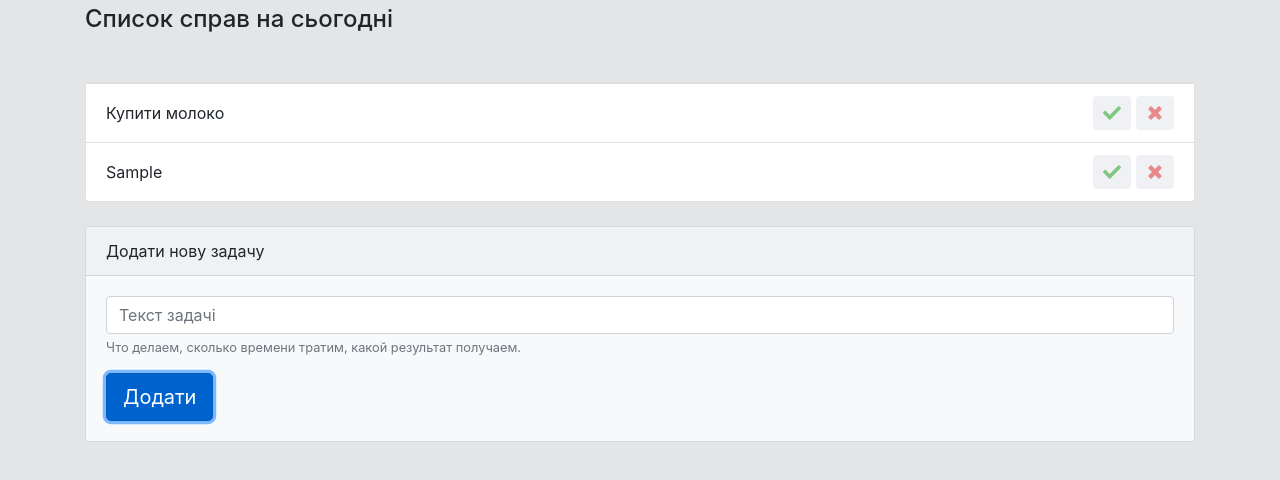
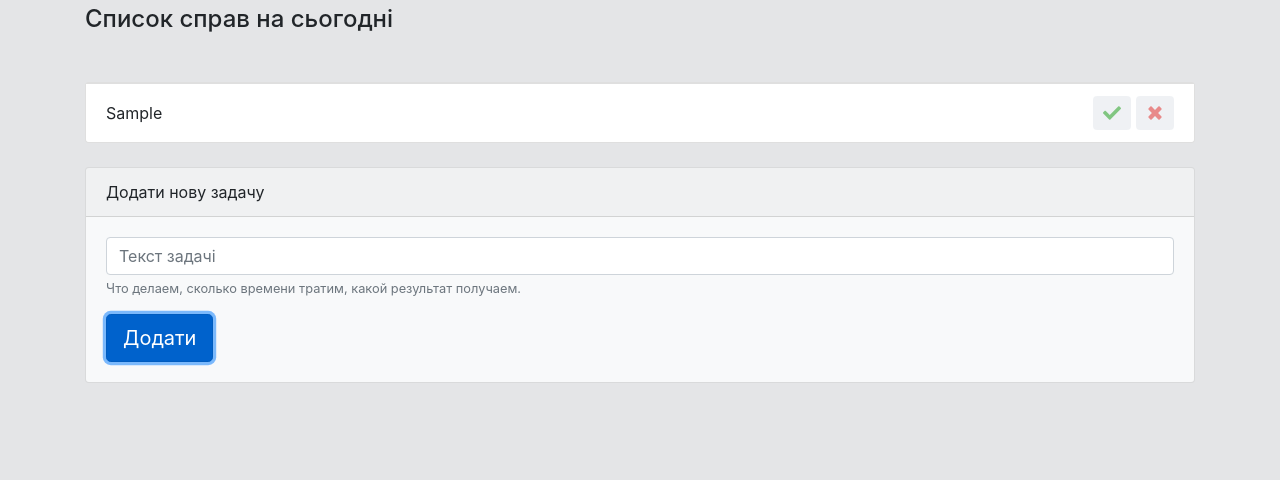
Before and after one commit to IvanSemenovich/todoApp-start, a plain HTML site: page index.html in a window 1280 px wide. Both pictures are taken after typing "Sample" into the empty fields and a click on the button "Додати". Shown: the part 100-580 px from the top of the page. Drawn offline with nearby package versions, Linux system fonts and the light colour scheme.

Commit message:
хуяк

```diff
--- a/index.html
+++ b/index.html
@@ -28,30 +28,20 @@
             <div class="empty-list__title">Список справ пустий</div>
           </li>
 
-          <li
+          <!-- <li
             class="list-group-item d-flex justify-content-between task-item"
             id="task"
           >
             <span class="task-title">Купити молоко</span>
             <div class="task-item__buttons">
-              <button
-                id="completedButton"
-                type="button"
-                data-action="done"
-                class="btn-action"
-              >
+              <button type="button" data-action="done" class="btn-action">
                 <img src="./img/tick.svg" alt="Done" width="18" height="18" />
               </button>
-              <button
-                id="removeButton"
-                type="button"
-                data-action="delete"
-                class="btn-action"
-              >
+              <button type="button" data-action="delete" class="btn-action">
                 <img src="./img/cross.svg" alt="Done" width="18" height="18" />
               </button>
             </div>
-          </li>
+          </li> -->
         </ul>
       </div>
       <!-- //List of tasks -->
--- a/js/main.js
+++ b/js/main.js
@@ -1,10 +1,9 @@
 let taskList = document.querySelector("#tasksList");
 let taskInput = document.querySelector("#taskInput");
-let task = document.querySelector("#task");
 let form = document.querySelector("#form");
 let emptyList = document.querySelector("#emptyList");
 
-console.log(taskList);
+let tasks = [];
 
 // Додати нову задачу в список
 form.addEventListener("submit", addTask);
@@ -13,8 +12,16 @@ function addTask(e) {
   e.preventDefault();
   let textFromInput = taskInput.value;
 
-  let insertHTML = ` <li class="list-group-item d-flex justify-content-between task-item">
-            <span class="task-title">${textFromInput}</span>
+  const newTask = {
+    id: Date.now(),
+    text: textFromInput,
+    done: false,
+  };
+
+  let cssClass = newTask.done ? "task-title task-title--done" : "task-title";
+
+  let insertHTML = ` <li id = "${newTask.id}" class="list-group-item d-flex justify-content-between task-item">
+              <span class="${cssClass}">${newTask.text}</span>
               <div class="task-item__buttons">
                 <button  type="button" data-action="done" class="btn-action">
                   <img src="./img/tick.svg" alt="Done" width="18" height="18" />
@@ -24,20 +31,30 @@ function addTask(e) {
                 </button>
               </div>
             </li>`;
-
+  tasks.push(newTask);
   taskList.insertAdjacentHTML("beforeend", insertHTML);
   taskInput.value = "";
+  render();
 }
 
 // Удалити задачу
 taskList.addEventListener("click", removeTask);
 
 function removeTask(event) {
-  console.log(event.target);
   if (event.target.dataset.action === "delete") {
     const parentNode = event.target.closest(".list-group-item");
+    let id = parentNode.id;
+
+    const index = tasks.findIndex(function (task) {
+      if (task.id == id) {
+        return true;
+      }
+    });
+
+    tasks.splice(index, 1);
     parentNode.remove();
   }
+  render();
 }
 
 // Зробити задачу виконаною
@@ -45,16 +62,29 @@ function removeTask(event) {
 taskList.addEventListener("click", completeTask);
 
 function completeTask(event) {
-  if (event.target.dataset.action === "done") {
+  if (event.target.dataset.action !== "done") return;
+
   const parentNode = event.target.closest(".list-group-item");
 
+  const id = Number(parentNode.id);
+
+  const task = tasks.find(function (task) {
+    if (task.id === id) {
+      return true;
+    }
+  });
+  task.done = !task.done;
   parentNode.classList.toggle("task-title--done");
-  }
 }
 
 // Ховати "Нема задач" якщо список пустий
-if (taskList.contains(task)) {
+
+function render() {
+  let task = document.querySelector(".task-item");
+  if (task) {
     emptyList.classList.add("none");
   } else {
     emptyList.classList.remove("none");
   }
+}
+render();
```
Lines whose indentation alone changed are shown as unchanged.
